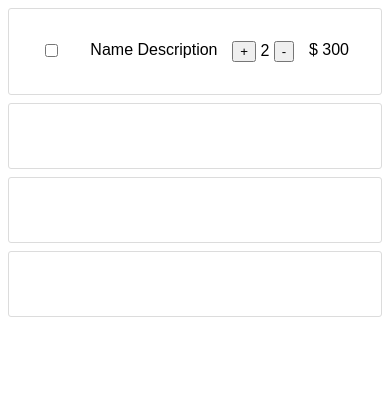
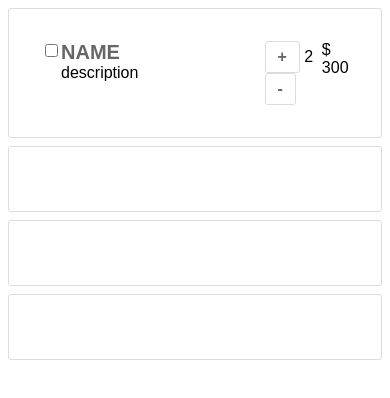
Before and after one commit to juanjo-giraldez/BootCamp-JS-mod-0, a plain HTML site: page index.html in a window 390 px wide. Drawn offline with Linux system fonts and the light colour scheme.

Commit message:
feat(style): added new class, responsive , item-entry , name and description

```diff
--- a/site.css
+++ b/site.css
@@ -1,7 +1,6 @@
 body {
   font-family: Arial, Helvetica, sans-serif;
 }
-  /* diff */
 .shopping-header > h2 {
   margin: auto;
   padding: 20px;
@@ -9,10 +8,46 @@ body {
 }
 .shopping-item {
   padding: 32px;
-  border-radius:3px;
-  border:1px solid #dcdcdc;
+  border-radius: 3px;
+  border: 1px solid #dcdcdc;
   display: flex;
   justify-content: space-between;
   margin-bottom: 8px;
 }
+.responsive {
+  max-width: 50%;
+  width: 100px;
+  height: auto;
+}
+.item-entry {
+  width: 300px;
+}
+.item-name {
+  text-transform: uppercase;
+  color: #666666;
+  font-size: 20px;
+  font-weight: bold;
+}
+.item-description {
+  text-transform: lowercase;
+  font-size: 16px;
+  display: block;
+}
 /* diff */
+.quantity {
+  box-shadow: inset 0px 1px 0px 0px #ffffff;
+  background-color: transparent;
+  border-radius: 3px;
+  border: 1px solid #dcdcdc;
+  cursor: pointer;
+  color: #666666;
+  font-size: 16px;
+  font-weight: bold;
+  padding: 6px 12px;
+  text-shadow: 0px 1px 0px #ffffff;
+}
+.quantity:active {
+  position: relative;
+  top: 1px;
+}
+/* diff */
```
Lines whose indentation alone changed are shown as unchanged.
